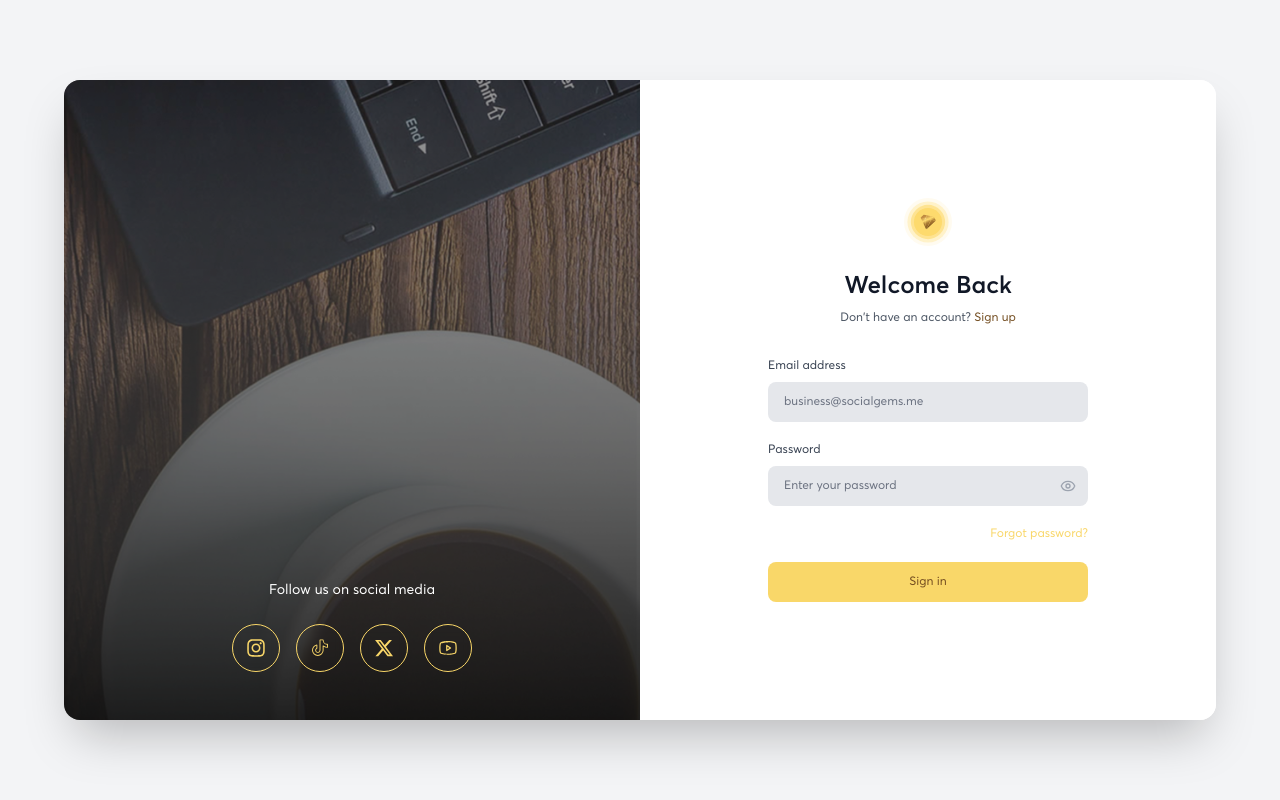
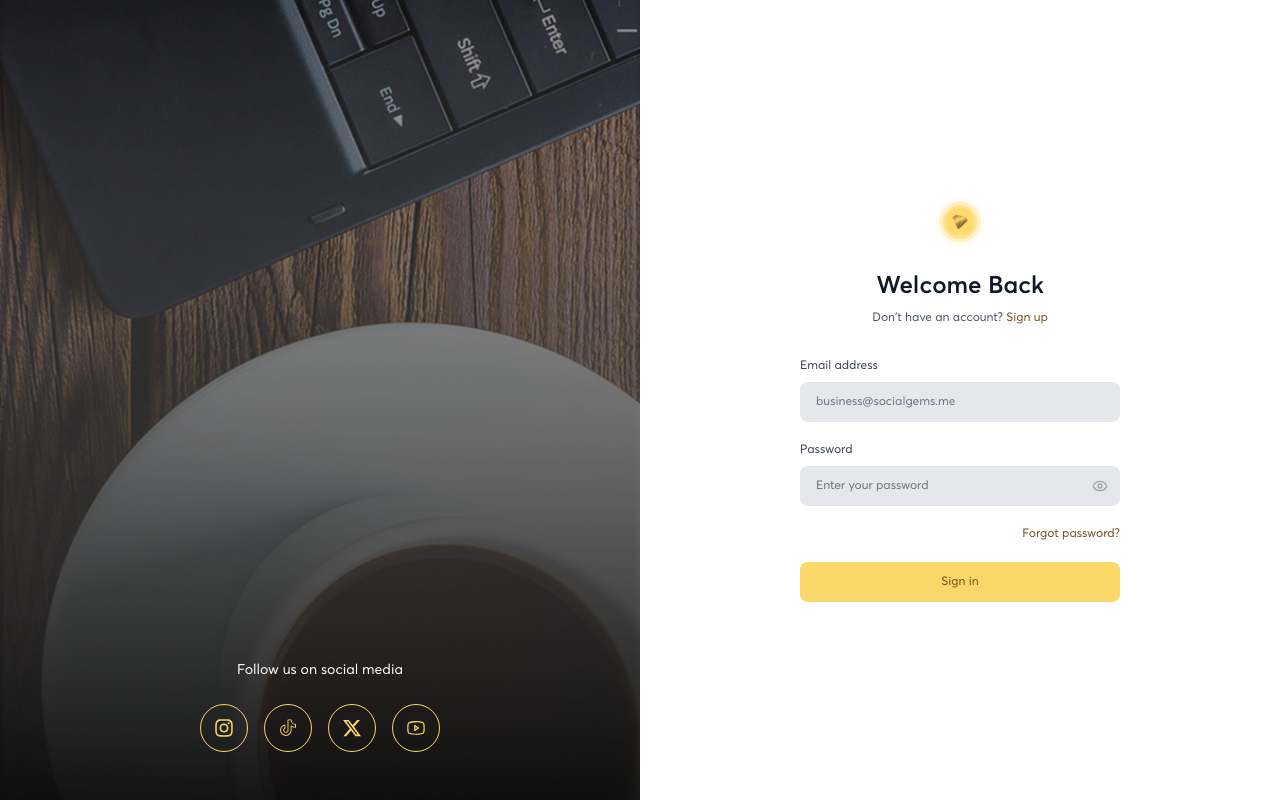
Before and after one commit to tek-juice/socialgems-business, a React (Vite) app: page /login in a window 1280 px wide. Built offline with nearby package versions, Linux system fonts and the light colour scheme.

Commit message:
Auth And MM

```diff
--- a/src/pages/Auth/Login.jsx
+++ b/src/pages/Auth/Login.jsx
@@ -340,7 +340,7 @@ const Login = () => {
 
       {/* Desktop Layout - 80vh and 80vw with Shadow */}
       <div className="min-h-screen w-full hidden xl:flex items-center justify-center bg-gray-100">
-        <div className="w-[90vw] h-[80vh] flex shadow-2xl rounded-2xl overflow-hidden bg-white">
+        <div className="h-screen w-screen flex overflow-hidden bg-white">
 
           {/* LEFT SIDE - Image Section */}
           <div className="w-1/2 relative overflow-hidden">
@@ -477,7 +477,7 @@ const Login = () => {
                   <div className="flex justify-end">
                     <button
                       type="button"
-                      className="text-xs text-primary hover:underline font-medium"
+                      className="text-xs text-secondary hover:underline font-medium"
                       onClick={() => setShowForgotPassword(true)}
                     >
                       Forgot password?
--- a/src/pages/Auth/Signup.jsx
+++ b/src/pages/Auth/Signup.jsx
@@ -1151,7 +1151,7 @@ const Signup = () => {
                 <button
                   type="button"
                   onClick={() => setIsTermsModalOpen(true)}
-                  className="text-primary hover:underline font-medium"
+                  className="text-secondary hover:underline font-medium"
                 >
                   Terms and Conditions
                 </button>
@@ -1419,7 +1419,7 @@ const Signup = () => {
 
       {/* Desktop Layout - 80vh and 80vw with Shadow */}
       <div className="min-h-screen w-full hidden xl:flex items-center justify-center bg-gray-100">
-        <div className="w-[90vw] h-[80vh] flex shadow-2xl rounded-2xl overflow-hidden bg-white">
+        <div className="w-screen h-screen flex overflow-hidden bg-white">
 
           {/* LEFT SIDE - Image Section */}
           <div className="w-1/2 relative overflow-hidden">
--- a/src/pages/wallets/components/AddFundsModal.jsx
+++ b/src/pages/wallets/components/AddFundsModal.jsx
@@ -185,7 +185,7 @@ const AddFundsModal = ({ isOpen, onClose, onSubmit, loading }) => {
               className="w-full h-12 px-3 rounded-lg border border-gray-300 bg-white text-sm focus:outline-none focus:ring-2 focus:ring-primary focus:border-transparent"
             >
               <option value="CARD">Credit/Debit Card</option>
-              {/* <option value="MOBILE">Mobile Money</option> */}
+              <option value="MOBILE">Mobile Money</option>
             </select>
           </div>
 
```
